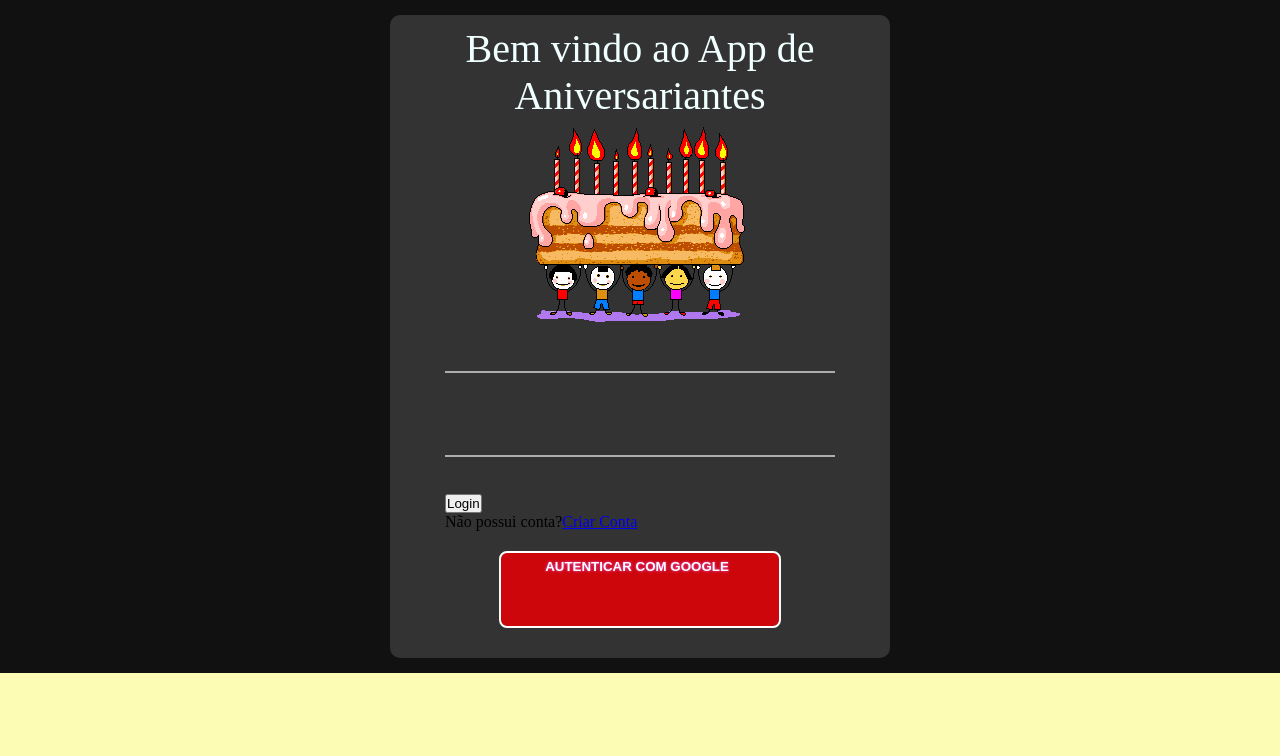
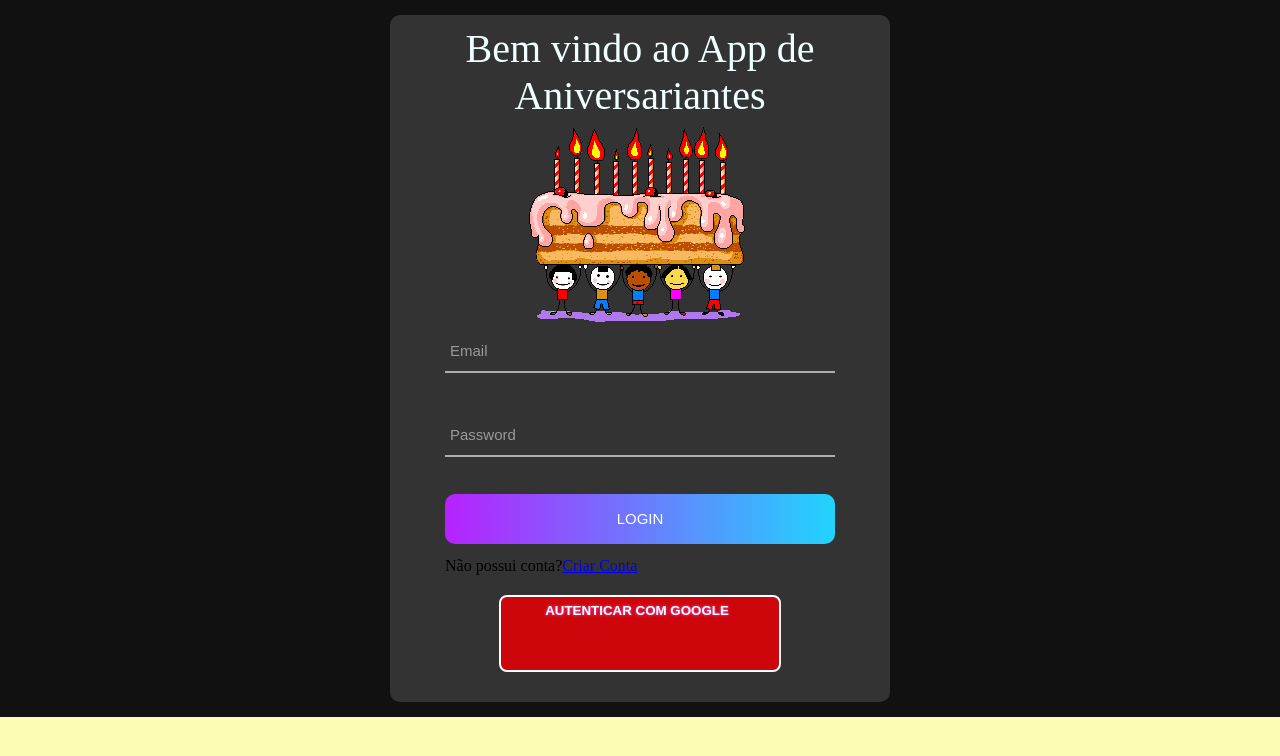
Before and after one commit to Luciara-Abreu/API_Aniversariantes_POSTGRES_FRONT, a React (Create React App) app: page /entrar in a window 1280 px wide. Shown: the top 756 px of the page. Built offline with nearby package versions, Linux system fonts and the light colour scheme.

Commit message:
editing styles in page login

```diff
--- a/src/App/pages/login/Login.jsx
+++ b/src/App/pages/login/Login.jsx
@@ -2,7 +2,8 @@ import Header from '../../components/header';
 import AuthGoogle from '../../services/Api/index'
 import cake from '../../assets/Imag/cake2.gif'
 import {
-  ContainerRoot, Container, ContainerLogin, WrapLogin, LoginFormTitle, LogoForm, WrapInput
+  ContainerRoot, Container, ContainerLogin, WrapLogin, LoginFormTitle, LogoForm, WrapInput,
+  ContainerLoginFormBtn
 } from './styles';
 
 export const Login = () => {
@@ -18,18 +19,18 @@ export const Login = () => {
               <LogoForm><img src={cake} alt="CakeNiver" /></LogoForm>
 
               <WrapInput>
-                <input className='Input' type='email' />
+                <input className='input' type='email' />
                 <span className='FocusInput' data-placeholder='Email'></span>
               </WrapInput>
 
               <WrapInput>
-                <input className='Input' type='password' />
+                <input className='input' type='password' />
                 <span className='FocusInput' data-placeholder='Password'></span>
               </WrapInput>
 
-              <div className='container-login-form-btn'>
+              <ContainerLoginFormBtn>
                 <button className="login-form-btn">Login</button>
-              </div>
+              </ContainerLoginFormBtn>
 
               <div className="text-center-criarConta"></div>
               <spn className="txt1">Não possui conta?</spn>
--- a/src/App/pages/login/styles.ts
+++ b/src/App/pages/login/styles.ts
@@ -55,7 +55,7 @@ position: relative;
 border-bottom: 2px solid #adadad;
 margin-bottom: 37px;
 
-.Input{
+.input{
   width: 100%;
   height: 45px;
   padding: 0 5px;
@@ -65,9 +65,8 @@ margin-bottom: 37px;
   border: none;
   display:block;
   background: transparent;
-  //background: gray;
-
-  .FocusInput{
+}
+.FocusInput{
     position: absolute;
     display: block;
     width: 100%;
@@ -84,41 +83,78 @@ margin-bottom: 37px;
     display: block;
     position: absolute;
     bottom: -2px;
-    left:0;
-    width:0;
-    height:0;
-    -webkit-trasition:all 0.4s;
-    -o-trasition:all 0.4s;
-    -moz-transition:all 0.4s;
-
-    background-color: -webkit-linear-gradient(to left #21d4fd, #b721ff);
-    background-color: -o-linear-gradient(to left #21d4fd, #b721ff);
-    background-color: -moz-linear-gradient(to left #21d4fd, #b721ff);
-    background-color: linear-gradient(to left #21d4fd, #b721ff);
+    left: 0;
+    width: 0;
+    height: 2px;
+    -webkit-transition: all 0.4s;
+    -o-transition: all 0.4s;
+    -moz-transition: all 0.4s;
+    transition: all 0.4s;
+    background: #6a7dfe;
+    background: -webkit-linear-gradient(to left, #21d4fd, #b721ff);
+    background: -o-linear-gradient(to left, #21d4fd, #b721ff);
+    background: -moz-linear-gradient(to left, #21d4fd, #b721ff);
+    background: linear-gradient(to left, #21d4fd, #b721ff);
   }
   .FocusInput::after{
+    font-family: Nunito, sans-serif;
     font-size: 15px;
-    color: #999;
-    line-height: 1.2px;
-
+    color: #999999;
+    line-height: 1.2;
     content: attr(data-placeholder);
     display: block;
     width: 100%;
     position: absolute;
-    top:16px;
+    top: 16px;
+    left: 0px;
     padding-left: 5px;
-
-    -webkit-trasition:all 0.4s;
-    -o-trasition:all 0.4s;
+    -webkit-transition: all 0.4s;
+    -o-transition: all 0.4s;
     -moz-transition: all 0.4s;
+    transition: all 0.4s;
   }
 
-  .FocusInput:focus{
-    outline:0;
+  .input:focus {
+  outline: 0;
+}
+  .input:focus + .FocusInput::after{
+    top: -15px;
   }
+  .input:focus + .FocusInput::before{
+    width: 100%;
+  }
+`
 
+const ContainerLoginFormBtn = styled.div`
+  display: flex;
+  flex-wrap: wrap;
+  justify-content: center;
+  padding-bottom: 13px;
+
+  .login-form-btn{
+    font-size: 15px;
+  border: none;
+  border-radius: 10px;
+  color: #fff;
+  line-height: 1.2;
+  text-transform: uppercase;
+  display: flex;
+  justify-content: center;
+  align-items: center;
+  width: 100%;
+  height: 50px;
+  background: #6a7dfe;
+  background: -webkit-linear-gradient(to left, #21d4fd, #b721ff);
+  background: -o-linear-gradient(to left, #21d4fd, #b721ff);
+  background: -moz-linear-gradient(to left, #21d4fd, #b721ff);
+  background: linear-gradient(to left, #21d4fd, #b721ff);
+
+  :hover{
+cursor: pointer;
+  }
 }
 `
+
 
 export {
   ContainerRoot,
@@ -128,5 +164,6 @@ export {
   LoginForm,
   LoginFormTitle,
   LogoForm,
-  WrapInput
+  WrapInput,
+  ContainerLoginFormBtn
 }
```
